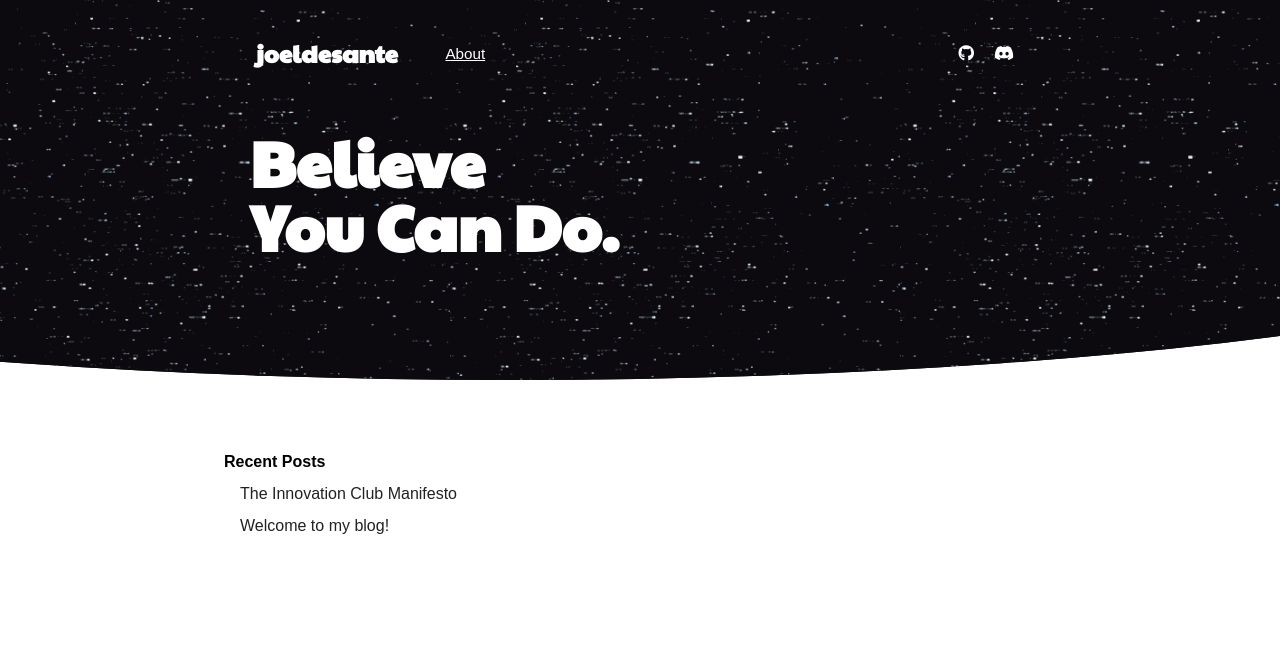
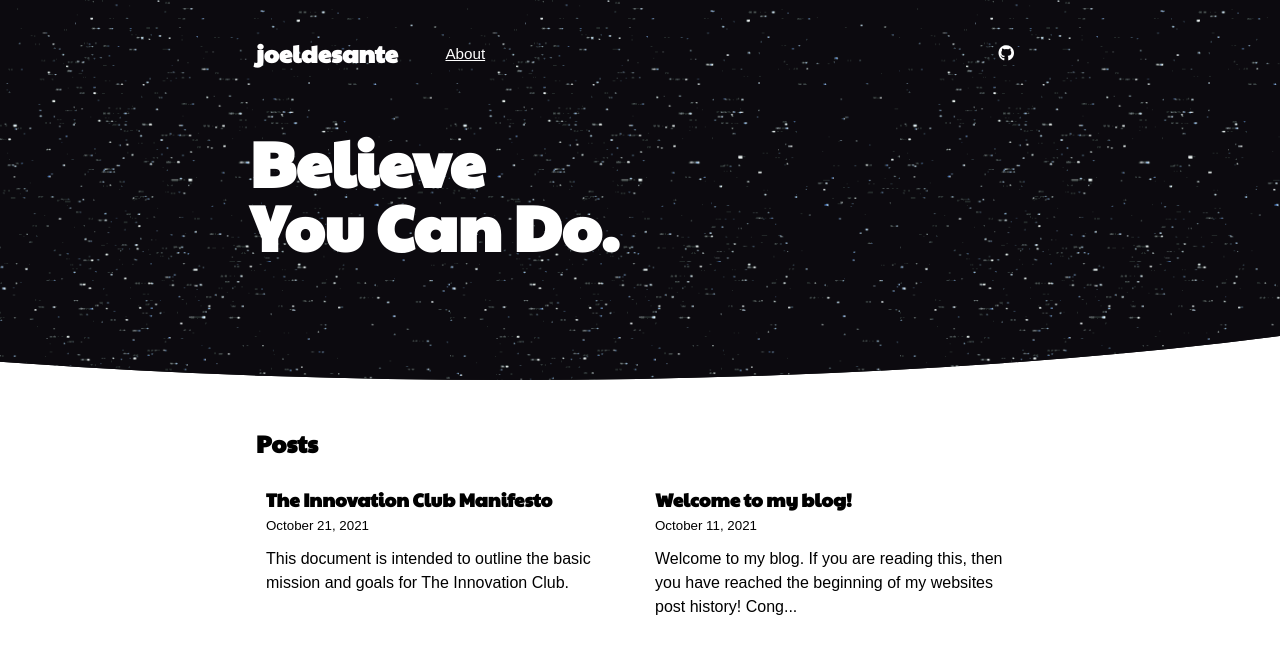
Before and after one commit to JoelDesante/joeldesante.com, a Jekyll site: the page built from index.markdown, in a window 1280 px wide. Shown: the top 654 px of the page. Built offline with Jekyll 4.4.1, drawn with Linux system fonts in a browser that asks for light colours; nearby versions of some CDN libraries.

Commit message:
Update home layout

```diff
--- /dev/null
+++ b/_includes/postgrid.html
@@ -0,0 +1,16 @@
+<section class="postgrid">
+	<section class="postgrid_header">
+		<h2>Posts</h2>
+	</section>
+	<section class="postgrid_posts">
+		{% for post in site.posts %}
+		<a href="{{ post.url }}">
+			<div class="postgrid_post">
+				<h3>{{ post.title }}</h3>
+				<small>{{ post.date | date: '%B %d, %Y' }}</small>
+				<p>{{ post.excerpt |  truncate: 120 }}</p>
+			</div>
+		</a>
+		{% endfor %}
+	</section>
+</section>
--- a/_layouts/home.html
+++ b/_layouts/home.html
@@ -3,7 +3,7 @@
 <head>
 	{% include head.html %}
 	<link rel="stylesheet" type="text/css" href="/assets/css/home/header.css">
-	<link rel="stylesheet" type="text/css" href="/assets/css/postbar.css">
+	<link rel="stylesheet" type="text/css" href="/assets/css/postgrid.css">
 </head>
 <body>
 
@@ -25,9 +25,6 @@
 				<a href="https://github.com/joeldesante" target="_blank">
 					<i class="fab fa-github"></i>
 				</a>
-				<a href="#">
-					<i class="fab fa-discord"></i>
-				</a>
 			</div>
 		</nav>
 		<div id="header-content">
@@ -37,7 +34,7 @@
 	</header>
 
 	<main>
-		{% include postsbar.html %}
+		{% include postgrid.html %}
 	</main>
 
 </body>
--- a/_posts/2021-10-21-innovation-club-manifesto.markdown
+++ b/_posts/2021-10-21-innovation-club-manifesto.markdown
@@ -5,7 +5,7 @@ date:   2021-10-21 00:00:00 -0400
 categories: general
 ---
 
-*This document is intended to outline the basic mission and goals for The Innovation Club.*
+This document is intended to outline the basic mission and goals for The Innovation Club.
 
 ----
 
--- /dev/null
+++ b/assets/css/postgrid.scss
@@ -0,0 +1,58 @@
+---
+---
+
+.postgrid {
+
+	display: grid;
+	grid-template-columns: 1fr 60vw 1fr;
+	grid-template-rows: 50px auto;
+
+	padding-top: 25px;
+	font-family: sans-serif;
+
+	& .postgrid_header {
+		grid-row-start: 1;
+		grid-row-end: 2;
+		grid-column-start: 2;
+		grid-column-end: 3;
+		font-family: "Paytone One", sans-serif;
+	}
+
+	& .postgrid_posts {
+		grid-row-start: 2;
+		grid-row-end: 3;
+		grid-column-start: 2;
+		grid-column-end: 3;
+		grid-gap: 10px;
+
+		display: grid;
+		align-items: center;
+  		grid-template-columns: repeat(auto-fit, minmax(240px, 1fr));
+
+  		& a {
+
+  			color: #000000;
+  			text-decoration: none;
+
+  			& .postgrid_post {
+
+  				padding: 10px;
+  				border-radius: 5px;
+
+  				height: 175px;
+
+	  			& h3 {
+	  				font-family: "Paytone One", sans-serif;
+	  			}
+
+	  			&:hover {
+	  				background: #DDDDDD;
+	  			}
+
+	  			& p {
+	  				padding-top: 5px;
+	  			}
+	  		}
+  		}
+	}
+}
```
Also changed, not shown: 8 other files.
